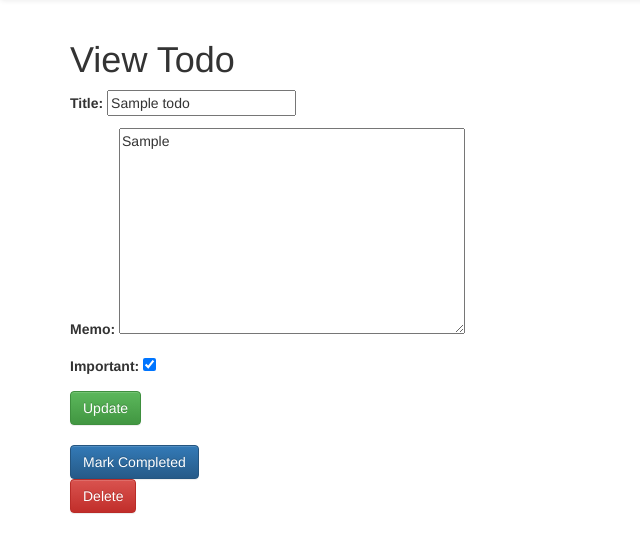
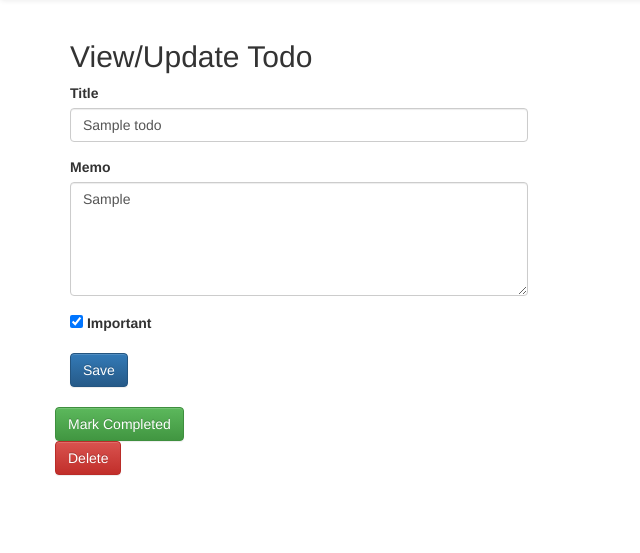
Before and after one commit to slk007/Todowo, a Django app: page /todo/1/ in a window 1280 px wide. Shown: the part 52-605 px from the top of the page, without its empty margins (0-640 px from the left). Run offline with Django 3.2, Linux system fonts and the light colour scheme; a user stored in the database is signed in; tables that the repository leaves empty hold one stand-in row (values such as "Sample post"); some libraries are stand-ins or nearby versions.

Commit message:
UI Improved

```diff
--- a/Todo/templates/Todo/viewtodo.html
+++ b/Todo/templates/Todo/viewtodo.html
@@ -1,32 +1,42 @@
-{% extends 'Todo/base.html' %}
+{% extends "Todo/base.html" %}
 
 {% block content %}
-
-    <div>
-        <h1>View Todo</h1>
-
+<div class="row justify-content-center mt-5">
+    <div class="col-md-5">
+        <h2>View/Update Todo</h2>
+    </div>
+</div>
+<div class="row justify-content-center mt-5">
+    <div class="col-md-5">
         {% if error %}
         <div class="alert alert-danger" role="alert">
             {{ error }}
         </div>
         {% endif %}
-
-        <div>
-
-            <!-- update form -->
-            <form action="" method="POST">
+        <form method="POST">
             {% csrf_token %}
-                {{ form.as_p }}
-                <button type="submit" class="btn btn-success">Update</button>
+            <div class="form-group">
+                <label for="title">Title</label>
+                <input type="text" name="title" class="form-control" id="title" value="{{ todo.title }}" required>
+            </div>
+            <div class="form-group">
+                <label for="memo">Memo</label>
+                <textarea name="memo" rows="5" class="form-control" id="memo">{{ todo.memo }}</textarea>
+            </div>
+            <div class="form-group form-check">
+                <input type="checkbox" name="important" class="form-check-input" id="important" {% if todo.important %}checked{% endif %}>
+                <label class="form-check-label" for="important">Important</label>
+            </div>
+            <button type="submit" class="btn btn-primary">Save</button>
         </form>
-
+    </div>
 </div>
 <br>
-        <div class="">
+<div class="row">
     <!-- completion form with only complete button-->
     <form action="{% url 'completetodo' todo.id %}" method="POST">
         {% csrf_token %}
-                <button type="submit" class="btn btn-primary">Mark Completed</button>
+        <button type="submit" class="btn btn-success">Mark Completed</button>
     </form>
 
     <!-- deletion form with only delete button-->
@@ -34,8 +44,6 @@
         {% csrf_token %}
         <button type="submit" class="btn btn-danger">Delete</button>
     </form>
-
-
 </div>
 </div>
 
```
Also changed, not shown: Todo/templates/Todo/createtodo.html (+23 -13 lines), Todo/templates/Todo/currenttodos.html (+25 -26 lines). Lines whose indentation alone changed are shown as unchanged.
